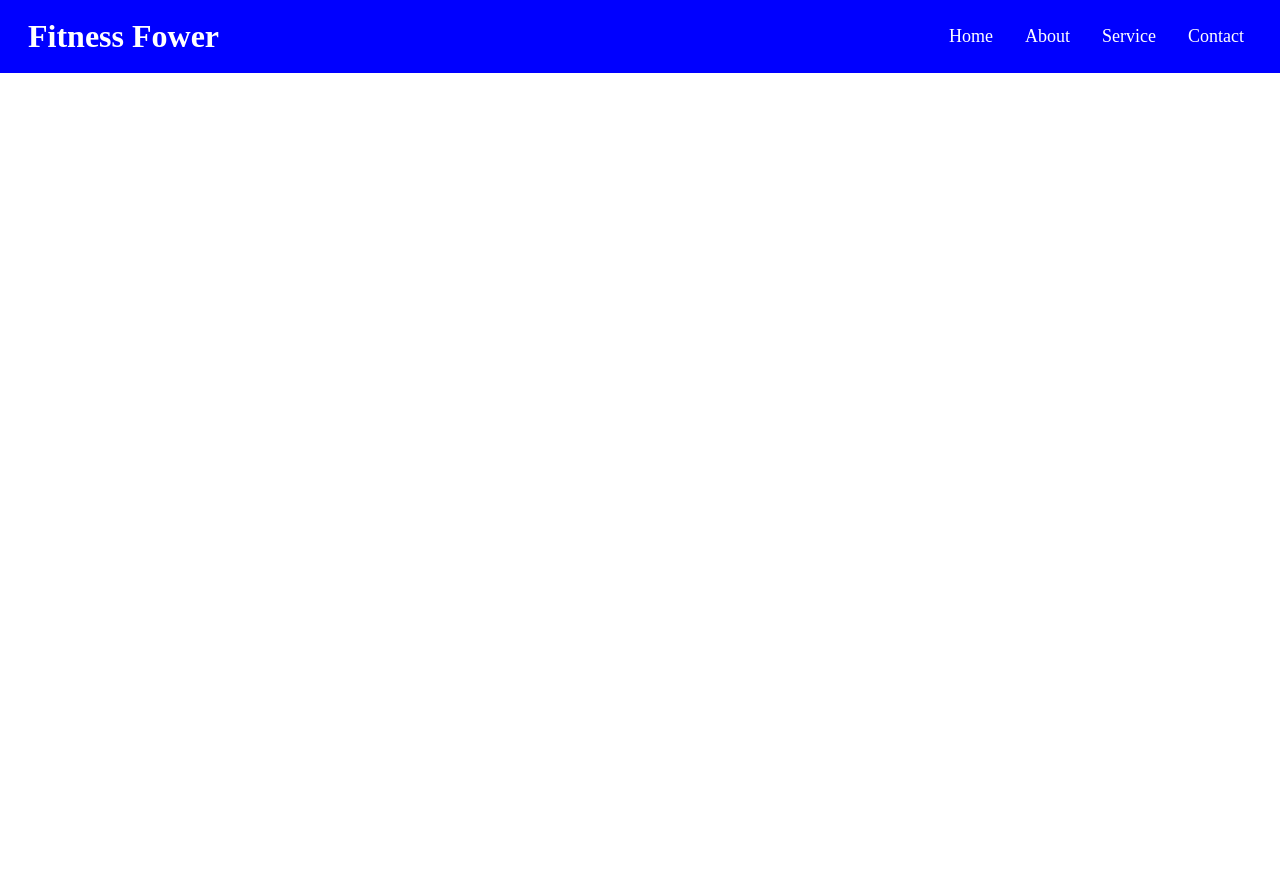
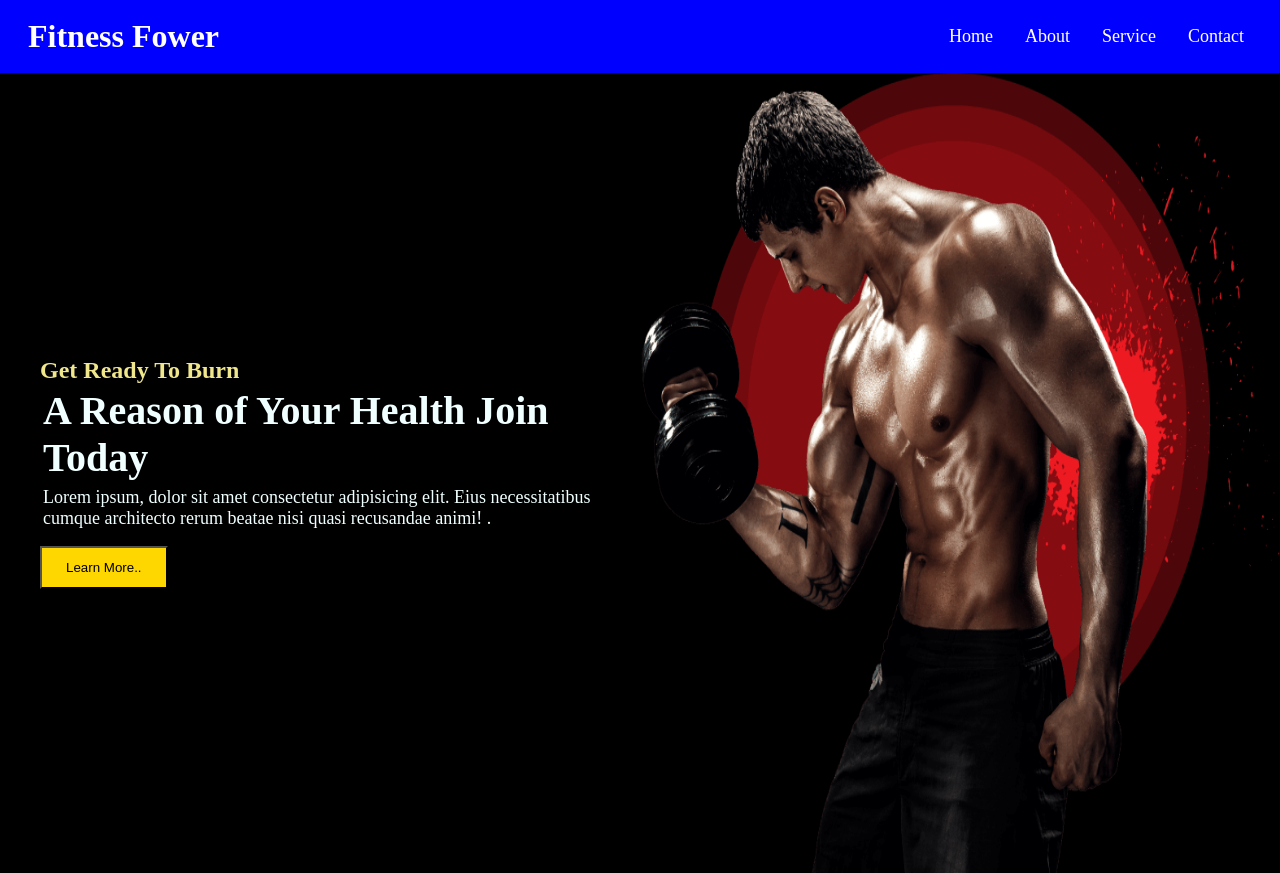
Before and after one commit to Rimonhasan7/build_simple_website_html_css, a plain HTML site: page index.html in a window 1280 px wide. Before the commit the page ends 800 px from the top, so only its background shows below. Drawn offline with Linux system fonts and the light colour scheme.

Commit message:
banner add

```diff
--- a/css/style.css
+++ b/css/style.css
@@ -32,3 +32,44 @@
     color: wheat;
     cursor: pointer;
 }
+.banner-container{
+    display: flex;
+    height: 100vh;
+    width: 100%;
+    align-items: center;
+    background-color: black;
+    color: azure;
+}
+.banner-description{
+    margin-left: 40px;
+}
+.banner-text{
+    color: khaki;
+    font-weight: bold;
+    font-size: 24px;
+}
+.banner-title{
+    font-weight: bolder;
+    font-size: 40px;
+    padding: 3px;
+}
+.banner-text2{
+    font-size: 18px;
+    padding: 3px;
+    margin-bottom: 4px;
+}
+.banner-left{
+    width: 50%;
+}
+.banner-right{
+    width: 50%;
+}
+.banner-img img{
+    height: 100vh;
+    width: 100%;
+}
+.banner-btn{
+    padding: 12px 24px;
+    background-color: gold;
+    margin-top: 10px;
+}
--- a/index.html
+++ b/index.html
@@ -20,5 +20,24 @@
             </div>
         </div>
     </nav>
+    <section>
+        <div class="banner-container">
+            <div class="banner-left">
+                <div class="banner-description">
+                    <p class="banner-text">Get Ready To Burn</p>
+                    <h1 class="banner-title">A Reason of Your Health
+                        Join Today
+                    </h1>
+                    <p class="banner-text2">Lorem ipsum, dolor sit amet consectetur adipisicing elit. Eius necessitatibus cumque architecto rerum beatae nisi quasi recusandae animi! .</p>
+                    <button class="banner-btn">Learn More..</button>
+                </div>
+            </div>
+            <div class="banner-right">
+                <div class="banner-img">
+                    <img src="./images/home-bg.png" alt="">
+                </div>
+            </div>
+        </div>
+    </section>
 </body>
 </html>
```
